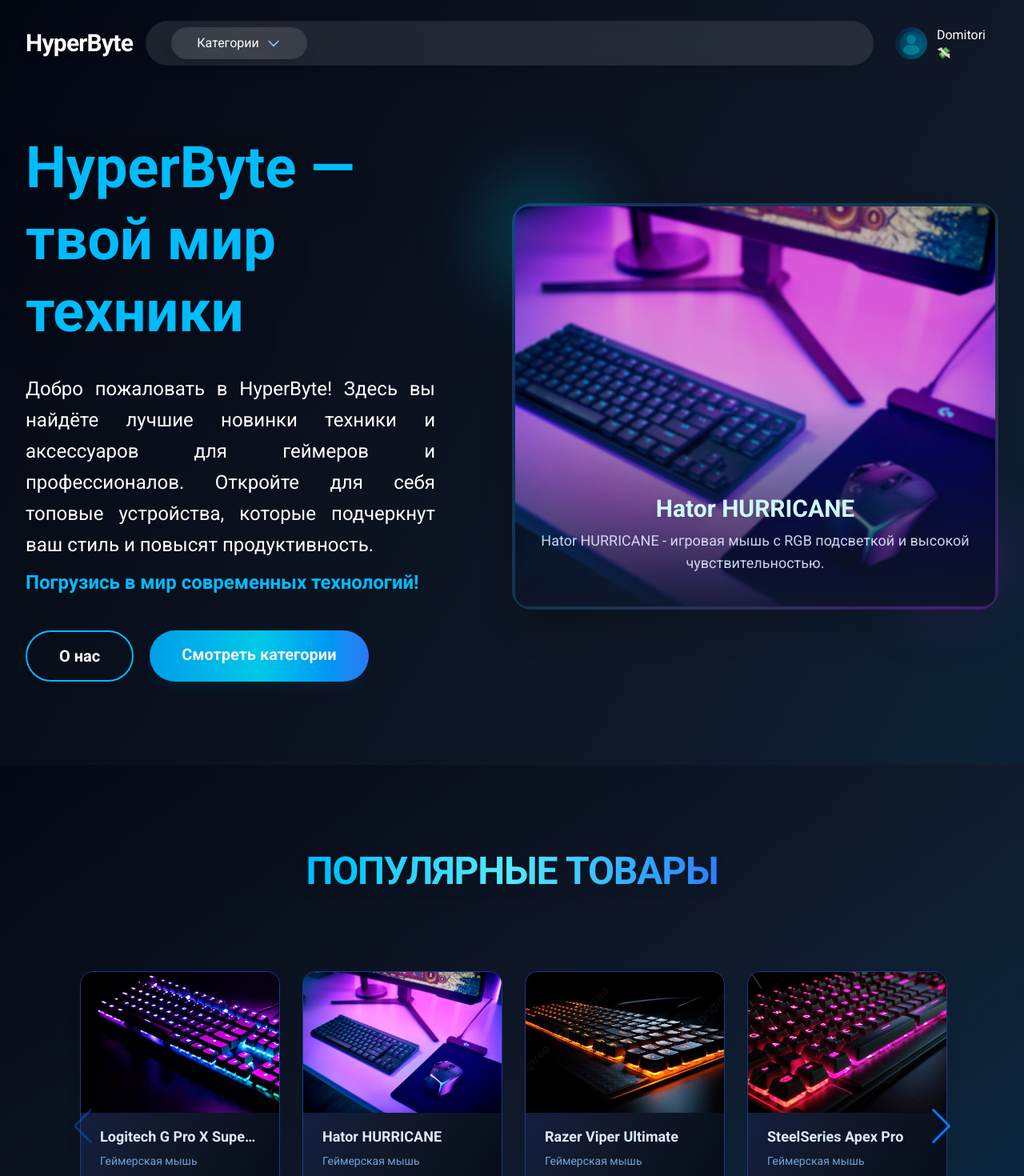
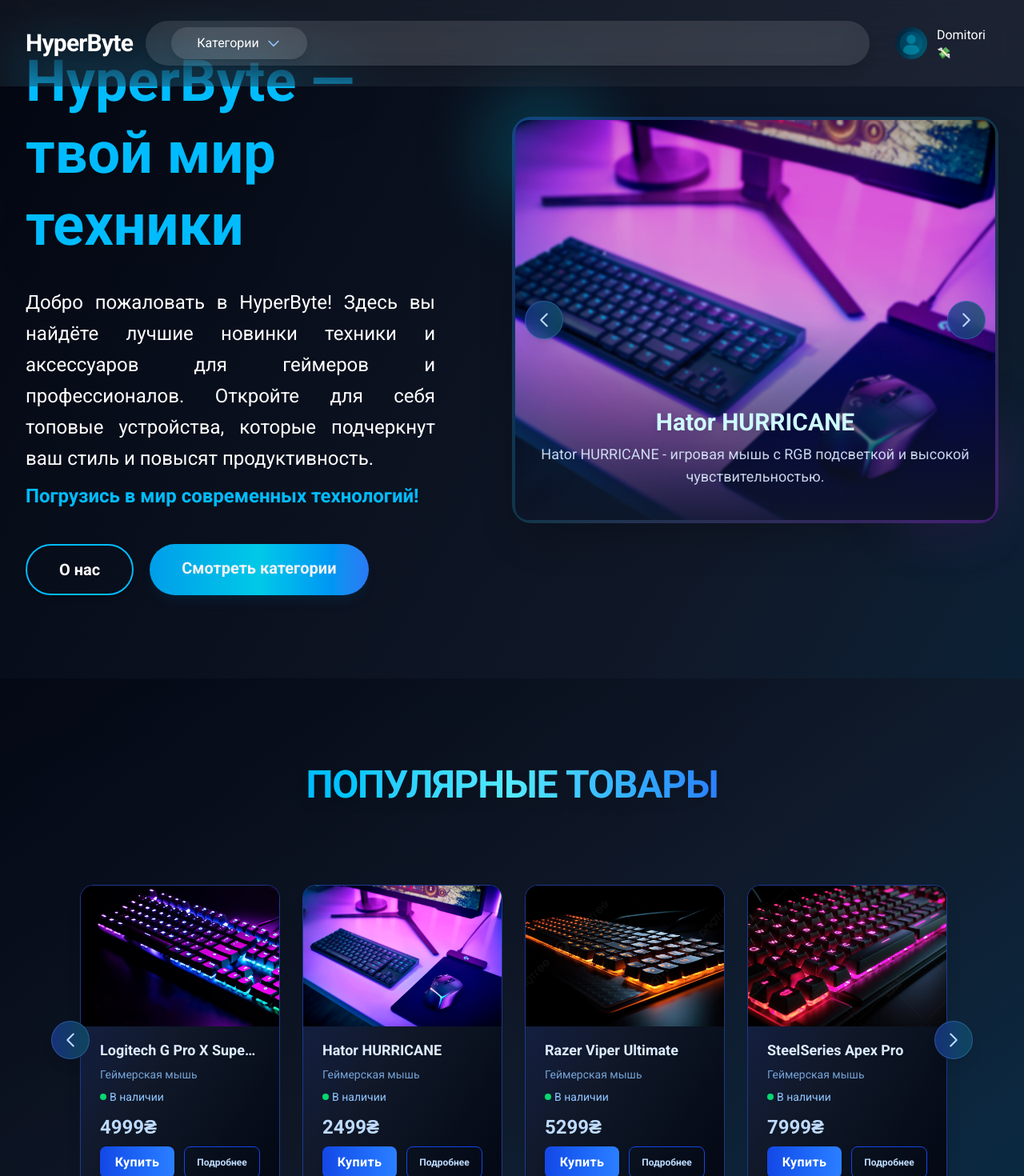
Before and after one commit to Domitori9/Hyperbyte, a Next.js app: page / in a window 1280 px wide. Shown: the top 1470 px of the page at 80% size. Built offline with nearby package versions, Linux system fonts and the light colour scheme.

Commit message:
06.06.2025

```diff
--- a/src/components/Header/Header.tsx
+++ b/src/components/Header/Header.tsx
@@ -45,7 +45,7 @@
   return (
     <header className="relative w-full animate-fade-in z-40">
       {/* Верхняя панель */}
-      <div className="w-full px-4 sm:px-8 flex items-center justify-between gap-4 py-6">
+      <div className="w-full px-4 fixed bg-white/5 backdrop-blur-2xl sm:px-8 flex items-center justify-between gap-4 py-6">
         {/* Логотип */}
         <Link href="/" aria-label="На главную" className="flex-shrink-0">
           <span
@@ -63,7 +63,7 @@
         <nav
           className="
             // layout
-            hidden lg:flex gap-4 xl:gap-8 items-center w-full max-w-[1100px] mx-auto
+            hidden lg:flex gap-4 xl:gap-8 items-center w-full max-w-[1300px] mx-auto
             // font
             text-base font-medium
             // background
@@ -159,7 +159,7 @@
         <div
           className="
             // layout
-            hidden lg:flex items-center gap-3 flex-shrink-0 max-w-[140px] overflow-hidden justify-end
+            hidden lg:flex items-center gap-3 flex-shrink-0 max-w-[160px] overflow-hidden justify-end
           "
         >
           <UserAccount username="Domitori" avatarUrl="/ava.jpg" />
--- a/src/components/PopularProducts.tsx
+++ b/src/components/PopularProducts.tsx
@@ -4,6 +4,8 @@
 import "swiper/css";
 import "swiper/css/navigation";
 import ProductCard from "@/components/ProductCard";
+import { useRef } from "react";
+import type { Swiper as SwiperType } from 'swiper';
 
 const products = [
   { id: 1, name: "Logitech G Pro X Superlight", price: 4999, imageUrl: "/images/1.jpg" },
@@ -21,16 +23,46 @@
 ];
 
 export default function PopularProducts() {
+  const navigationPrevRef = useRef<HTMLButtonElement>(null);
+  const navigationNextRef = useRef<HTMLButtonElement>(null);
+
   return (
     <section className="w-full h-screen py-20 flex flex-col items-center justify-center bg-gradient-to-br from-gray-950/80 via-gray-900/70 to-sky-950/80 relative">
       <h2 className="text-3xl sm:text-5xl font-extrabold text-transparent bg-clip-text bg-gradient-to-r from-sky-400 via-cyan-300 to-blue-500 mb-14 tracking-tight text-center drop-shadow-xl uppercase">
         Популярные товары
       </h2>
       {      /* Фон для слайдера */}
-      <div className="w-full max-w-6xl px-4 ">
+      <div className="w-full max-w-6xl px-4 relative">
+        {/* Custom Navigation Buttons */}
+        <button
+          ref={navigationPrevRef}
+          className="absolute left-0 top-1/2 -translate-y-1/2 z-20 w-12 h-12 rounded-full bg-gradient-to-r from-blue-900/80 to-cyan-900/80 backdrop-blur-sm border border-blue-400/30 flex items-center justify-center text-blue-200 hover:text-white hover:border-blue-400 transition-all duration-300 shadow-lg hover:shadow-blue-500/20 group"
+        >
+          <svg xmlns="http://www.w3.org/2000/svg" fill="none" viewBox="0 0 24 24" strokeWidth={2} stroke="currentColor" className="w-6 h-6 transform group-hover:-translate-x-0.5 transition-transform">
+            <path strokeLinecap="round" strokeLinejoin="round" d="M15.75 19.5L8.25 12l7.5-7.5" />
+          </svg>
+        </button>
+        <button
+          ref={navigationNextRef}
+          className="absolute right-0 top-1/2 -translate-y-1/2 z-20 w-12 h-12 rounded-full bg-gradient-to-r from-blue-900/80 to-cyan-900/80 backdrop-blur-sm border border-blue-400/30 flex items-center justify-center text-blue-200 hover:text-white hover:border-blue-400 transition-all duration-300 shadow-lg hover:shadow-blue-500/20 group"
+        >
+          <svg xmlns="http://www.w3.org/2000/svg" fill="none" viewBox="0 0 24 24" strokeWidth={2} stroke="currentColor" className="w-6 h-6 transform group-hover:translate-x-0.5 transition-transform">
+            <path strokeLinecap="round" strokeLinejoin="round" d="M8.25 4.5l7.5 7.5-7.5 7.5" />
+          </svg>
+        </button>
+
         <Swiper
           modules={[Navigation]}
-          navigation
+          navigation={{
+            prevEl: navigationPrevRef.current,
+            nextEl: navigationNextRef.current,
+          }}
+          onBeforeInit={(swiper: SwiperType) => {
+            if (swiper.params.navigation && typeof swiper.params.navigation !== 'boolean') {
+              swiper.params.navigation.prevEl = navigationPrevRef.current;
+              swiper.params.navigation.nextEl = navigationNextRef.current;
+            }
+          }}
           spaceBetween={32}
           slidesPerView={1}
           breakpoints={{
--- a/src/components/Slider.tsx
+++ b/src/components/Slider.tsx
@@ -4,6 +4,8 @@
 import 'swiper/css';
 import 'swiper/css/navigation';
 import { Navigation, Autoplay } from 'swiper/modules';
+import { useRef } from 'react';
+import type { Swiper as SwiperType } from 'swiper';
 
 const slides = [
   {
@@ -24,15 +26,46 @@
 ];
 
 export default function Slider() {
+    const navigationPrevRef = useRef<HTMLButtonElement>(null);
+    const navigationNextRef = useRef<HTMLButtonElement>(null);
+
     return (
         <>
         <div className="max-w-4xl w-full mx-auto my-16 rounded-3xl bg-gradient-to-br from-blue-900/70 via-cyan-900/60 to-purple-900/60 shadow-2xl p-1 relative overflow-visible animate-fade-in">
           {/* Декоративные blur-элементы */}
           <div className="absolute -top-10 -left-10 w-40 h-40 bg-cyan-400/20 rounded-full blur-2xl z-0 animate-pulse-slow" />
           <div className="absolute bottom-0 right-0 w-32 h-32 bg-purple-500/20 rounded-full blur-2xl z-0 animate-bounce-slow" />
+
+          {/* Custom Navigation Buttons */}
+          <button
+            ref={navigationPrevRef}
+            className="absolute left-4 top-1/2 -translate-y-1/2 z-20 w-12 h-12 rounded-full bg-gradient-to-r from-blue-900/80 to-cyan-900/80 backdrop-blur-sm border border-blue-400/30 flex items-center justify-center text-blue-200 hover:text-white hover:border-blue-400 transition-all duration-300 shadow-lg hover:shadow-blue-500/20 group"
+          >
+            <svg xmlns="http://www.w3.org/2000/svg" fill="none" viewBox="0 0 24 24" strokeWidth={2} stroke="currentColor" className="w-6 h-6 transform group-hover:-translate-x-0.5 transition-transform">
+              <path strokeLinecap="round" strokeLinejoin="round" d="M15.75 19.5L8.25 12l7.5-7.5" />
+            </svg>
+          </button>
+          <button
+            ref={navigationNextRef}
+            className="absolute right-4 top-1/2 -translate-y-1/2 z-20 w-12 h-12 rounded-full bg-gradient-to-r from-blue-900/80 to-cyan-900/80 backdrop-blur-sm border border-blue-400/30 flex items-center justify-center text-blue-200 hover:text-white hover:border-blue-400 transition-all duration-300 shadow-lg hover:shadow-blue-500/20 group"
+          >
+            <svg xmlns="http://www.w3.org/2000/svg" fill="none" viewBox="0 0 24 24" strokeWidth={2} stroke="currentColor" className="w-6 h-6 transform group-hover:translate-x-0.5 transition-transform">
+              <path strokeLinecap="round" strokeLinejoin="round" d="M8.25 4.5l7.5 7.5-7.5 7.5" />
+            </svg>
+          </button>
+
           <Swiper
             modules={[Navigation, Autoplay]}
-            navigation={false}
+            navigation={{
+              prevEl: navigationPrevRef.current,
+              nextEl: navigationNextRef.current,
+            }}
+            onBeforeInit={(swiper: SwiperType) => {
+              if (swiper.params.navigation && typeof swiper.params.navigation !== 'boolean') {
+                swiper.params.navigation.prevEl = navigationPrevRef.current;
+                swiper.params.navigation.nextEl = navigationNextRef.current;
+              }
+            }}
             autoplay={{ delay: 3500, disableOnInteraction: false }}
             loop
             spaceBetween={32}
```
